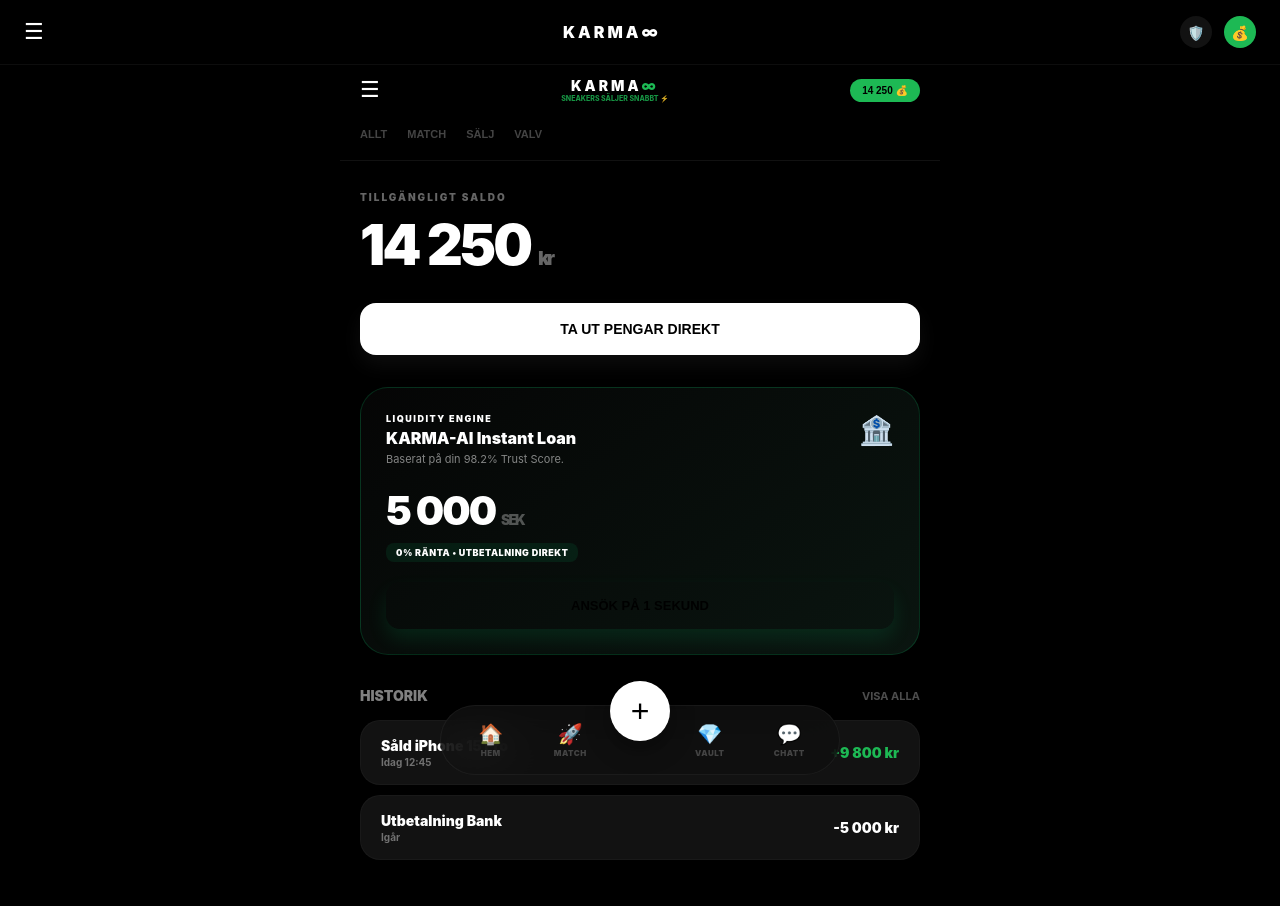
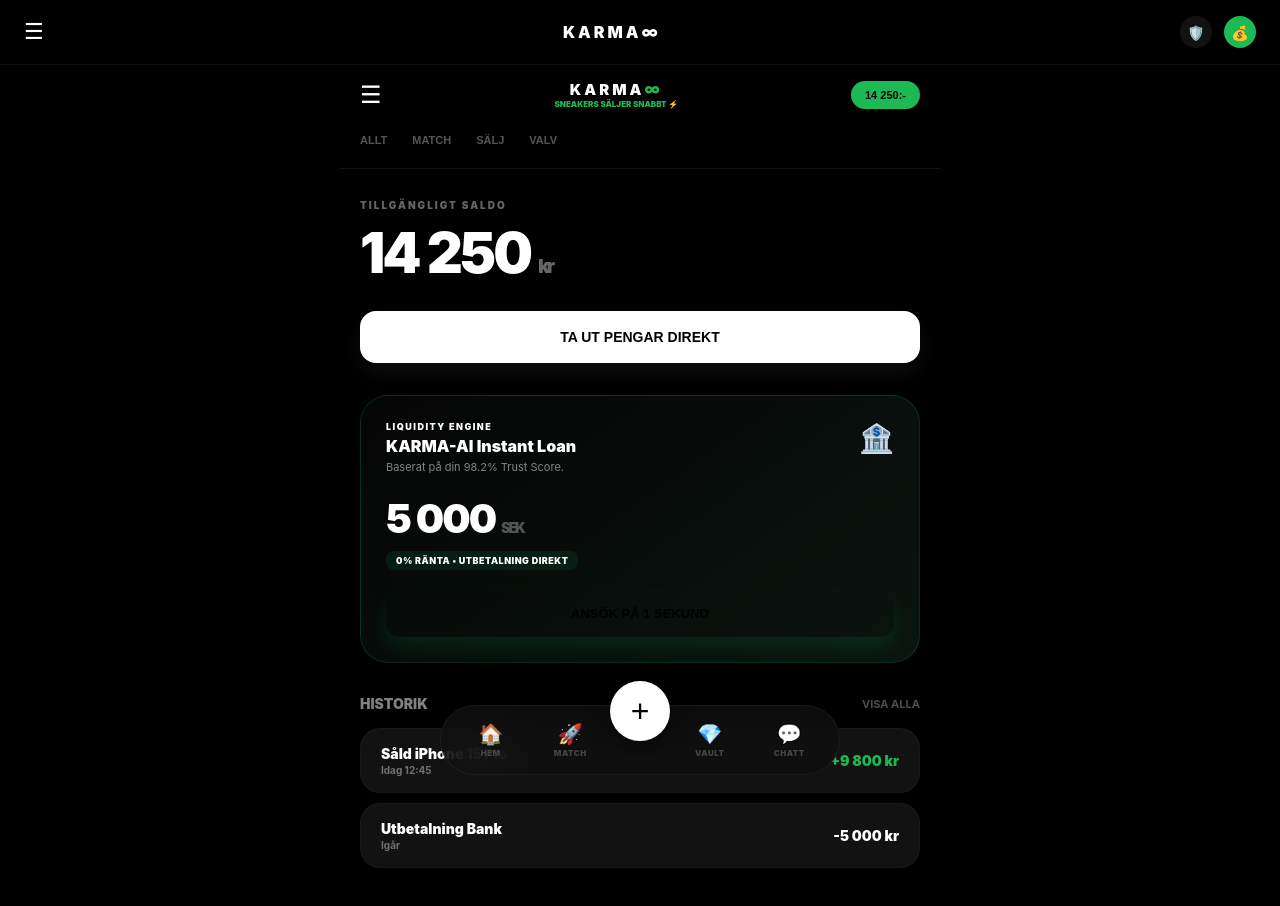
Before and after one commit to gascheckking/marketbeg-appGem, a Next.js app: page /wallet in a window 1280 px wide. Shown: the top 906 px of the page. Built offline with nearby package versions, Linux system fonts and the light colour scheme.

Commit message:
Update TopTabs.tsx

```diff
--- a/components/TopTabs.tsx
+++ b/components/TopTabs.tsx
@@ -12,43 +12,43 @@ export default function TopTabs({ onOpenMenu }: { onOpenMenu: () => void }) {
   useEffect(() => {
     const timer = setInterval(() => setPulseIndex(p => (p + 1) % pulses.length), 4000);
     return () => clearInterval(timer);
-  }, []);
+  }, [pulses.length]);
 
   const tabs = [
     { name: "Allt", path: "/feed" },
     { name: "Match", path: "/match" },
-    { name: "Sälj", path: "/sell" },
-    { name: "Valv", path: "/vault" }
+    { name: "Sälj", path: "/sell/instant" },
+    { name: "Valv", path: "/profile/active-sales" }
   ];
 
   return (
     <div style={{
       position: "sticky", top: 0, zIndex: 1000,
-      background: "rgba(0,0,0,0.8)", backdropFilter: "blur(20px)",
-      borderBottom: "1px solid #111"
+      background: "rgba(0,0,0,0.85)", backdropFilter: "blur(20px)",
+      borderBottom: "1px solid var(--border)"
     }}>
-      <div style={{ display: "flex", alignItems: "center", justifyContent: "space-between", padding: "12px 20px" }}>
-        <button onClick={onOpenMenu} style={{ background: "none", border: "none", fontSize: "22px", color: "#fff", cursor: "pointer" }}>☰</button>
+      <div style={{ display: "flex", alignItems: "center", justifyContent: "space-between", padding: "15px 20px" }}>
+        <button onClick={onOpenMenu} style={{ background: "none", border: "none", fontSize: "24px", color: "#fff", cursor: "pointer" }}>☰</button>
 
         <div style={{ textAlign: 'center' }}>
-          <div style={{ fontWeight: 900, fontSize: "14px", letterSpacing: "3px" }}>KARMA<span style={{color: '#1DB954'}}>∞</span></div>
-          <div style={{ fontSize: '7px', color: '#1DB954', fontWeight: 800, opacity: 0.8 }}>{pulses[pulseIndex]}</div>
+          <div style={{ fontWeight: 900, fontSize: "15px", letterSpacing: "3px" }}>KARMA<span style={{color: 'var(--karma-green)'}}>∞</span></div>
+          <div style={{ fontSize: '8px', color: 'var(--karma-green)', fontWeight: 900 }}>{pulses[pulseIndex]}</div>
         </div>
 
-        <button onClick={() => router.push('/wallet')} style={{ background: '#1DB954', border: 'none', padding: '6px 12px', borderRadius: '20px', fontSize: '10px', fontWeight: 900, color: '#000' }}>
-          14 250 💰
+        <button onClick={() => router.push('/rewards')} style={{ background: 'var(--karma-green)', border: 'none', padding: '8px 14px', borderRadius: '20px', fontSize: '11px', fontWeight: 900, color: '#000' }}>
+          14 250:-
         </button>
       </div>
 
-      <div style={{ display: "flex", gap: "20px", padding: "5px 20px 10px", overflowX: "auto" }} className="no-scrollbar">
+      <div style={{ display: "flex", gap: "25px", padding: "0 20px 10px", overflowX: "auto" }} className="no-scrollbar">
         {tabs.map((tab) => (
           <button
             key={tab.path}
             onClick={() => router.push(tab.path)}
             style={{
-              padding: "8px 0", background: "none", border: "none",
-              color: pathname === tab.path ? "#fff" : "#444", fontSize: "11px", fontWeight: 900,
-              borderBottom: pathname === tab.path ? "2px solid #1DB954" : "2px solid transparent",
+              padding: "10px 0", background: "none", border: "none",
+              color: pathname === tab.path ? "#fff" : "#555", fontSize: "11px", fontWeight: 900,
+              borderBottom: pathname === tab.path ? "2px solid var(--karma-green)" : "2px solid transparent",
               transition: "0.2s", whiteSpace: "nowrap"
             }}
           >
```
